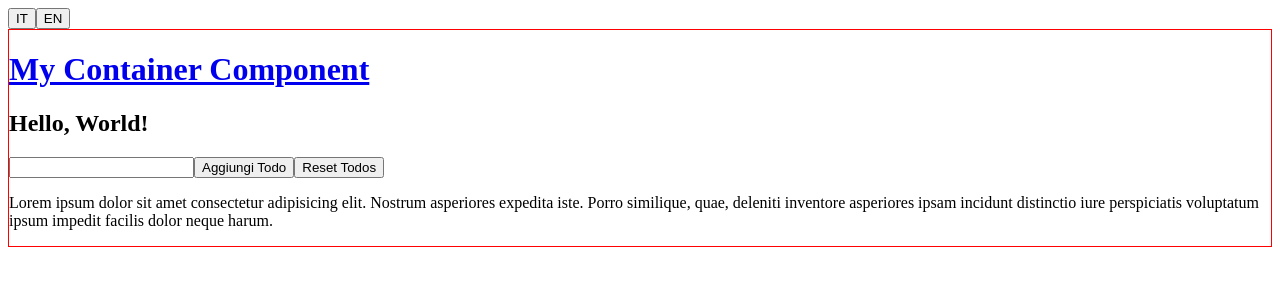
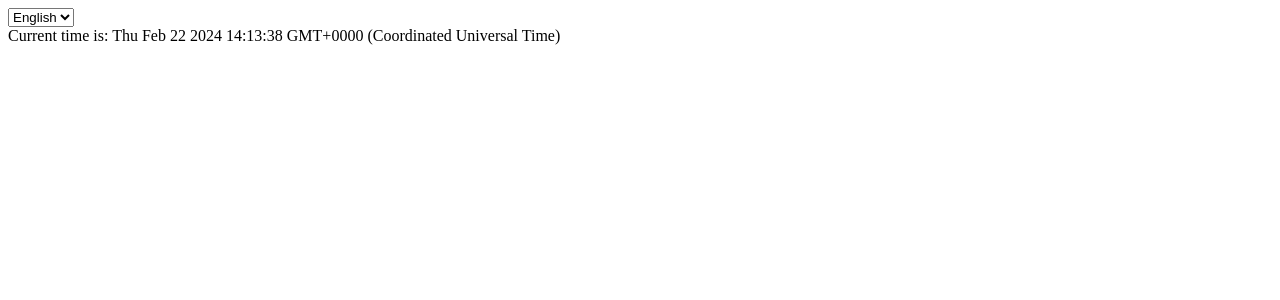
Before and after one commit to martinamancuso/learning_react, a React (Vite) app in the folder react/: page / in a window 1280 px wide. Shown: the top 300 px of the page. Built offline with nearby package versions, Linux system fonts and the light colour scheme.

Commit message:
language context exercise

```diff
--- a/react/src/components/App.jsx
+++ b/react/src/components/App.jsx
@@ -1,3 +1,24 @@
+import { LanguageContext } from "./LanguageContext";
+import { Clock } from "./Clock";
+import { useState } from "react";
+
+export function App() {
+  const [language, setLanguage] = useState("en");
+
+  return (
+    <div>
+      <LanguageContext.Provider value={language}>
+        <select onChange={(e) => setLanguage(e.target.value)} value={language}>
+          <option value="en">English</option>
+          <option value="it">Italiano</option>
+        </select>
+        <Clock />
+      </LanguageContext.Provider>
+    </div>
+  );
+}
+
+/*
 import { Container } from "./Container";
 import { LanguageContext } from "./LanguageContext";
 import { Welcome } from "./Welcome";
@@ -18,7 +39,7 @@ export function App() {
 
   return (
     <div>
-      {/* funzioni inline che chiamano un'altra funzione, che impostano il valore della variabile di stato */}
+      // funzioni inline che chiamano un'altra funzione, che impostano il valore della variabile di stato
       <button onClick={() => handleSetLanguage("it")}>IT</button>
       <button onClick={() => handleSetLanguage("en")}>EN</button>
       <Container title={<h1>My Container Component</h1>}>
@@ -36,6 +57,7 @@ export function App() {
     </div>
   );
 }
+*/
 
 /*
 import { ContainerLesson } from "./ContainerLesson";
--- a/react/src/components/Clock.jsx
+++ b/react/src/components/Clock.jsx
@@ -1,8 +1,8 @@
-import { useEffect, useState } from "react"
+import { useContext, useEffect, useState } from "react";
+import { LanguageContext } from "./LanguageContext"
 
 export function Clock() {
-
-  const [time, setTime] = useState(new Date())
+  const [time, setTime] = useState(new Date());
 
   useEffect(() => {
     const id = setInterval(() => {
@@ -10,9 +10,17 @@ export function Clock() {
     }, 1000);
 
     return () => {
-      clearInterval(id)
-    }
-  }, [])
+      clearInterval(id);
+    };
+  }, []);
 
-  return <h2>{time.toLocaleTimeString()}</h2>
+  const language = useContext(LanguageContext);
+  const messages = {
+    en: "Current time is: ",
+    it: "L'ora corrente è: ",
+  };
+
+  return <div>{`${messages[language]}${time}`}</div>;
+
+  // precedente: return <h2>{time.toLocaleTimeString()}</h2>
 }
```
Also changed, not shown: react/src/components/LanguageContext.jsx (+0 -32 lines), react/src/components/LanguageContextLesson.jsx (added, +35 -0 lines).
